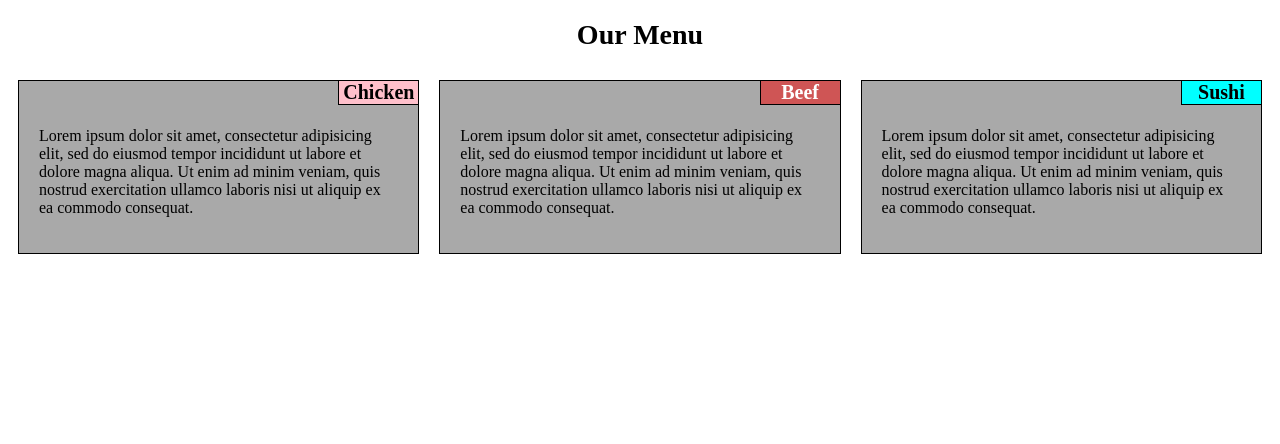
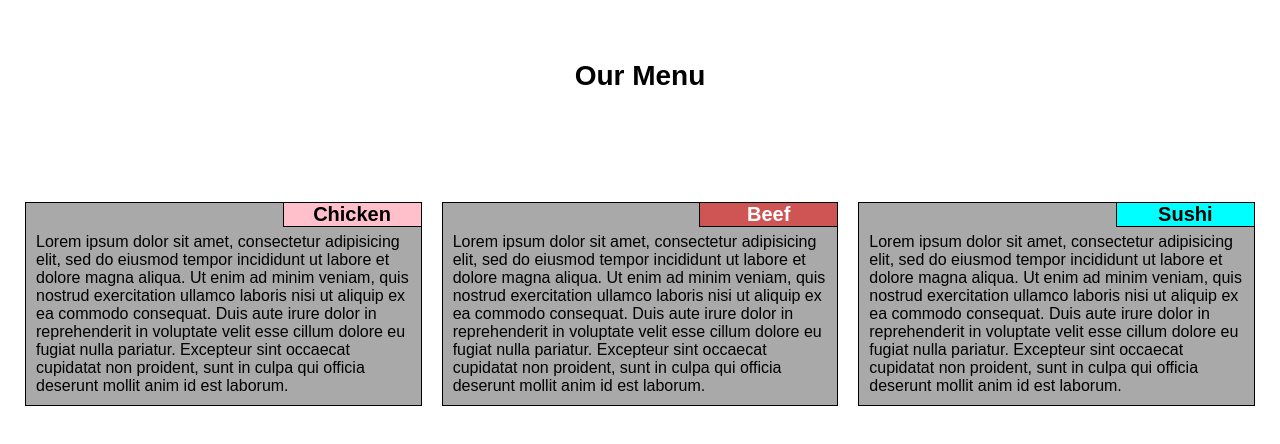
Before and after one commit to zubairikhan/coursera, a plain HTML site: page mod2_solution/index.html in a window 1280 px wide. Drawn offline with Linux system fonts and the light colour scheme.

Commit message:
completed

```diff
--- a/mod2_solution/css/style.css
+++ b/mod2_solution/css/style.css
@@ -1,10 +1,13 @@
 * {
 	box-sizing: border-box;
+	padding: 0;
+	margin: 0;
+	font-family: Arial, Helvetica, sans-serif;
 }
 h1{
+	margin-top: 60px;
 	text-align: center;
 	font-size: 175%;
-
 }
 
 h2{
@@ -14,32 +17,20 @@ h2{
 	margin: 0;
 	font-size: 125%;
 	background-color: red;
-	width: 20%;
+	width: 35%;
 	text-align: center;
 	border-left: 1px solid black;
 	border-bottom: 1px solid black;
+}
 
+div{
+	position: relative;
+	background-color: #A9A9A9;
+	border: 1px solid black;
+	padding: 30px 10px 10px;
 
 }
-section {
-	position: relative;
 
-	width: 80%;
-	margin-right: auto;
-	margin-left: auto;
-	margin-bottom: 20px;
-}
-div{
-	background-color: #A9A9A9;
-	border: 1px solid black;
-	position: relative;
-	padding: 10px;
-}
-p{
-	padding: 20px 10px 10px 10px;
-	margin-right: auto;
-
-}
 #headsect1{
 	background-color: pink;
 }
@@ -50,22 +41,65 @@ p{
 #headsect3{
 	background-color: cyan;
 }
+
+/***Desktop View***/
 @media(min-width: 992px){
-	#section1{
+	body{
+		padding-left: 15px;
+		padding-right: 15px;
+	}
+
+	section{
 		float: left;
 		width: 33.33%;
+		margin-top: 100px;
+	}
+	#section1{
 		padding: 10px;
 	}
 	#section2{
-		float: left;
-		width: 33.33%;
-
 		padding: 10px;
 	}
 	#section3{
-		float: left;
-		width: 33.33%;
-
-		padding:10px;
+		padding: 10px;
 	}
 }
+
+/***Tablet view***/
+@media(min-width: 768px) and (max-width: 991px){
+	body{
+		padding-left: 17.5px;
+		padding-right: 17.5px;
+	}
+	#section1{
+		float: left;
+		width: 50%;
+		padding: 12.5px;
+		margin-top: 100px;
+
+	}
+	#section2{
+		float: left;
+		width: 50%;
+		padding: 12.5px;
+		margin-top: 100px;
+	}
+	#section3{
+		clear: left;
+		width: 100%;
+		padding: 17.5px 12.5px;
+
+	}
+}
+@media(max-width: 767px){
+	section {
+		width: 80%;
+		margin-right: auto;
+		margin-left: auto;
+		padding-bottom: 30px;
+	}
+	h1{
+		margin-bottom: 30px;
+	}
+
+}
--- a/mod2_solution/index.html
+++ b/mod2_solution/index.html
@@ -2,6 +2,7 @@
 <html>
 <head>
 	<meta charset="utf-8">
+	<meta name="viewport" content="width=device-width, initial-scale=1">
 	<title>Mod2_Solution</title>
 	<link rel="stylesheet" type="text/css" href="css/style.css">
 </head>
@@ -14,7 +15,9 @@
 				Lorem ipsum dolor sit amet, consectetur adipisicing elit, sed do eiusmod
 				tempor incididunt ut labore et dolore magna aliqua. Ut enim ad minim veniam,
 				quis nostrud exercitation ullamco laboris nisi ut aliquip ex ea commodo
-				consequat.
+				consequat. Duis aute irure dolor in reprehenderit in voluptate velit esse
+				cillum dolore eu fugiat nulla pariatur. Excepteur sint occaecat cupidatat non
+				proident, sunt in culpa qui officia deserunt mollit anim id est laborum.
 			</p>
 		</div>
 	</section>
@@ -25,7 +28,9 @@
 				Lorem ipsum dolor sit amet, consectetur adipisicing elit, sed do eiusmod
 				tempor incididunt ut labore et dolore magna aliqua. Ut enim ad minim veniam,
 				quis nostrud exercitation ullamco laboris nisi ut aliquip ex ea commodo
-				consequat.
+				consequat. Duis aute irure dolor in reprehenderit in voluptate velit esse
+				cillum dolore eu fugiat nulla pariatur. Excepteur sint occaecat cupidatat non
+				proident, sunt in culpa qui officia deserunt mollit anim id est laborum.
 			</p>
 		</div>
 	</section>
@@ -36,10 +41,11 @@
 				Lorem ipsum dolor sit amet, consectetur adipisicing elit, sed do eiusmod
 				tempor incididunt ut labore et dolore magna aliqua. Ut enim ad minim veniam,
 				quis nostrud exercitation ullamco laboris nisi ut aliquip ex ea commodo
-				consequat.
+				consequat. Duis aute irure dolor in reprehenderit in voluptate velit esse
+				cillum dolore eu fugiat nulla pariatur. Excepteur sint occaecat cupidatat non
+				proident, sunt in culpa qui officia deserunt mollit anim id est laborum.
 			</p>
 		</div>
 	</section>
-
 </body>
 </html>
```
